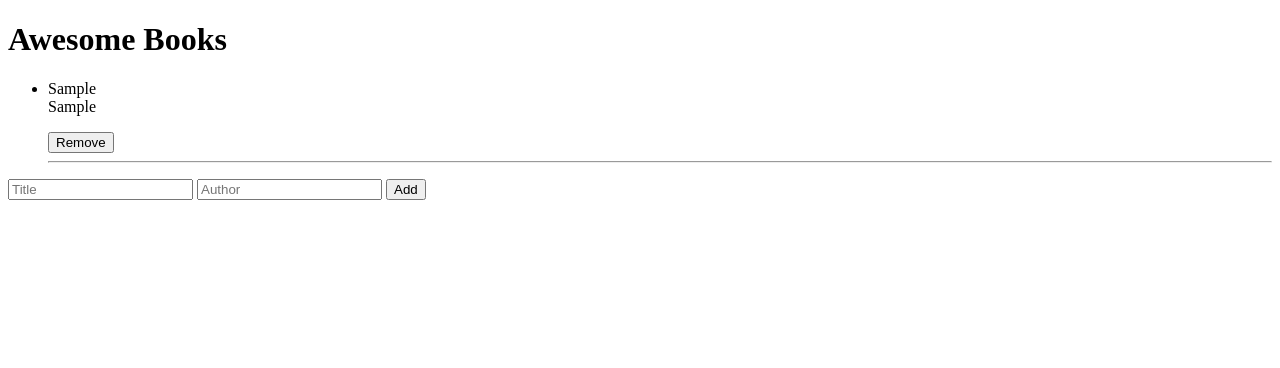
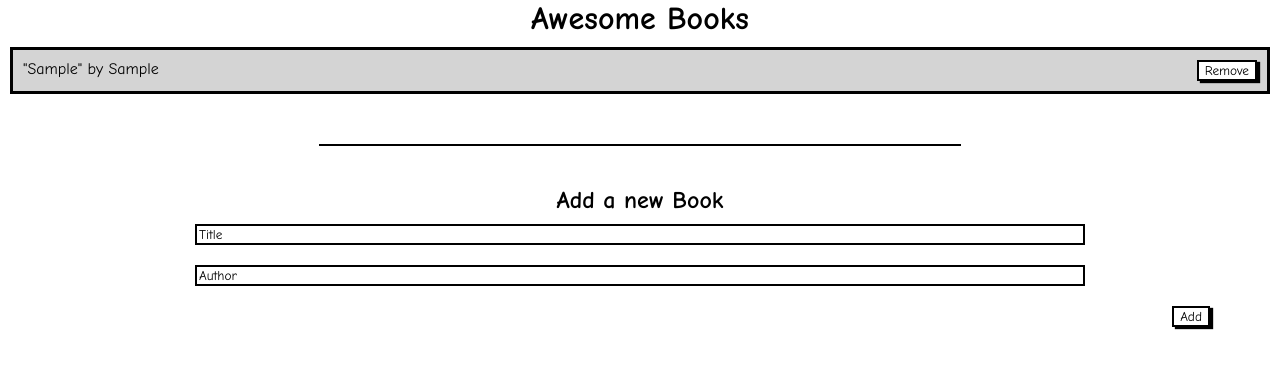
Before and after one commit to jaflih/AwesomeBooks, a website: page index.html in a window 1280 px wide. Both pictures are taken after typing "Sample", "Sample" into the empty fields and a click on the button "Add". Drawn offline with Linux system fonts and the light colour scheme.

Commit message:
Add style

```diff
--- a/index.html
+++ b/index.html
@@ -10,8 +10,9 @@
   <body>
     <h1>Awesome Books</h1>
     <ul id="book_collection"></ul>
-
+    <hr />
     <form>
+      <h2>Add a new Book</h2>
       <input type="text" class="text" name="title" placeholder="Title" />
       <input type="text" class="text" name="author" placeholder="Author" />
       <small class="message"></small>
--- a/script.js
+++ b/script.js
@@ -37,8 +37,15 @@ class BooksManager {
   loadBooks() {
     if (localStorage.getItem('books') != null) {
       this.books = JSON.parse(localStorage.getItem('books'));
-      this.displayBooks();
-      counter = this.books[this.books.length - 1].id;
+      if (this.books.length === 0) {
+        this.BOOK_COLLECTION.innerHTML = 'No books found.';
+        counter = 0;
+      } else {
+        this.displayBooks();
+        counter = this.books[this.books.length - 1].id;
+      }
+    } else {
+      this.BOOK_COLLECTION.innerHTML = 'No books found.';
     }
   }
 
@@ -52,9 +59,7 @@ class BooksManager {
     this.books.forEach((book) => {
       const li = createHtml(this.BOOK_COLLECTION, 'li');
       const p = createHtml(li, 'p');
-
-      createHtml(p, 'span').innerText = book.title;
-      createHtml(p, 'br');
+      createHtml(p, 'span').innerText = `"${book.title}" by `;
       createHtml(p, 'span').innerText = book.author;
       const button = createHtml(li, 'button');
       button.innerText = 'Remove';
@@ -62,7 +67,6 @@ class BooksManager {
       button.addEventListener('click', () => {
         this.removeBook(book.id);
       });
-      createHtml(li, 'hr');
     });
   }
 }
--- a/style.css
+++ b/style.css
@@ -1,5 +1,75 @@
 /* AWESOME BOOKS */
+
+* {
+  font-family: 'Comic Sans MS', 'Comic Sans', cursive;
+  margin: 0;
+}
+
+h1 {
+  text-align: center;
+}
+
+#book_collection {
+  margin: 10px 10px 50px 10px;
+}
 
 .collapse {
   display: none;
 }
+
+li {
+  padding: 10px;
+  display: flex;
+  justify-content: space-between;
+}
+
+li:nth-child(odd) {
+  background-color: #80808057;
+}
+
+ul {
+  list-style: none;
+  padding-left: 0;
+  border: 3px solid black;
+}
+
+#book_collection button,
+#add_button {
+  background-color: white;
+  border: 2px solid black;
+  box-shadow: 3px 2px 1px black;
+}
+
+hr {
+  border: 1px solid black;
+  width: 50%;
+  margin: auto;
+}
+
+h2 {
+  margin-top: 30px;
+}
+
+form {
+  margin: 10px;
+  display: flex;
+  flex-direction: column;
+  align-items: center;
+}
+
+input {
+  margin: 10px;
+  width: 70%;
+  border: 2px solid black;
+}
+
+#add_button {
+  align-self: flex-end;
+  width: auto;
+  margin-right: 3.75rem;
+}
+
+::placeholder {
+  color: black;
+  opacity: 1;
+}
```
